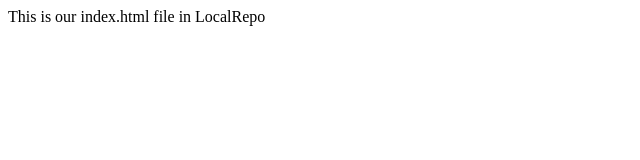
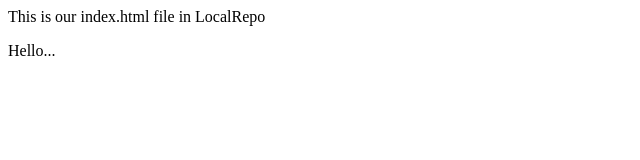
Before and after one commit to aruna-demo/LocalRepo3, a plain HTML site: page index.html in a window 1280 px wide. Shown: the full height of the page, 0-640 px from the left. Drawn offline with Linux system fonts and the light colour scheme.

Commit message:
Add something

```diff
--- a/index.html
+++ b/index.html
@@ -1 +1,2 @@
 <p>This is our index.html file in LocalRepo</p>
+<p>Hello...</p>
```
